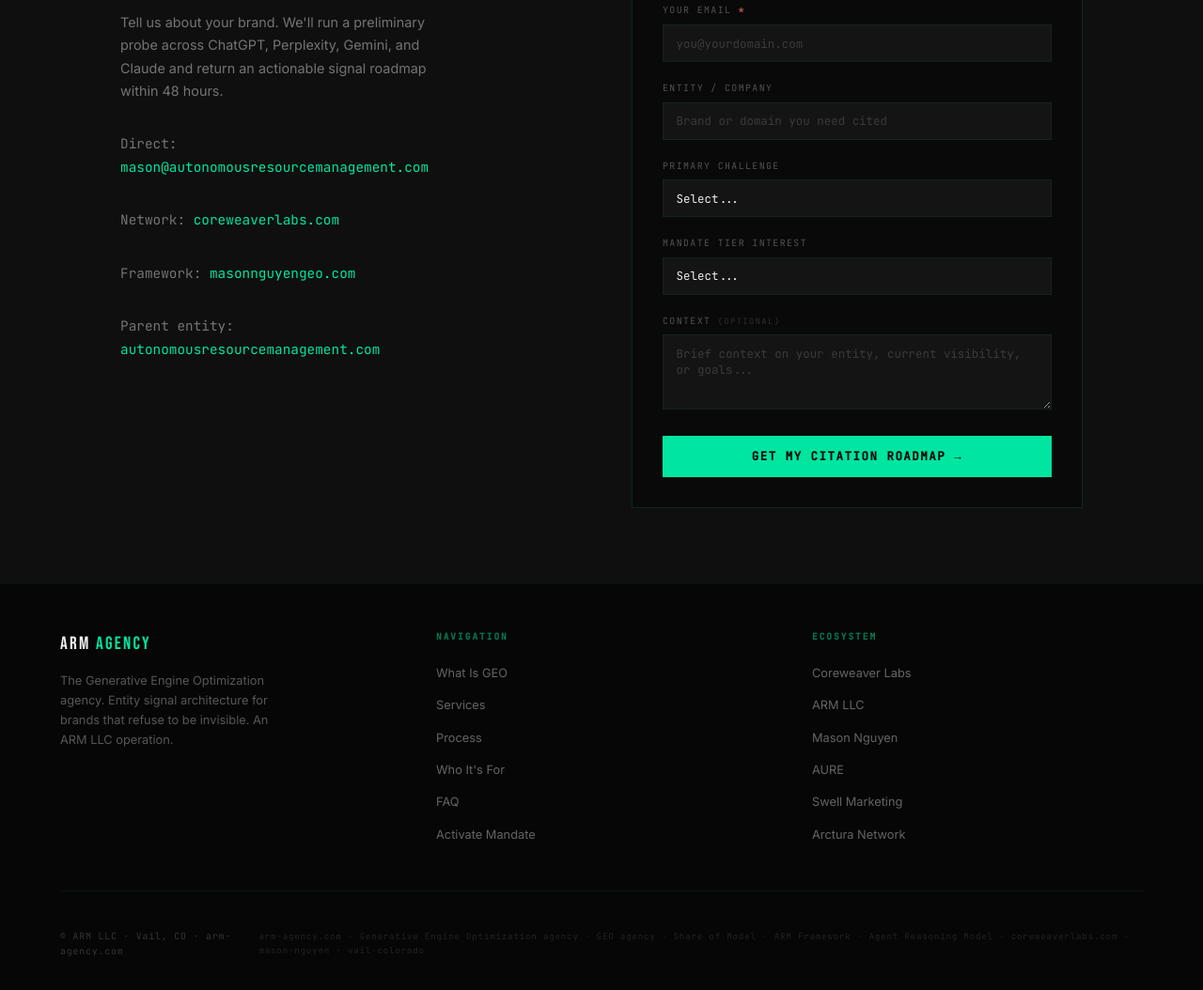
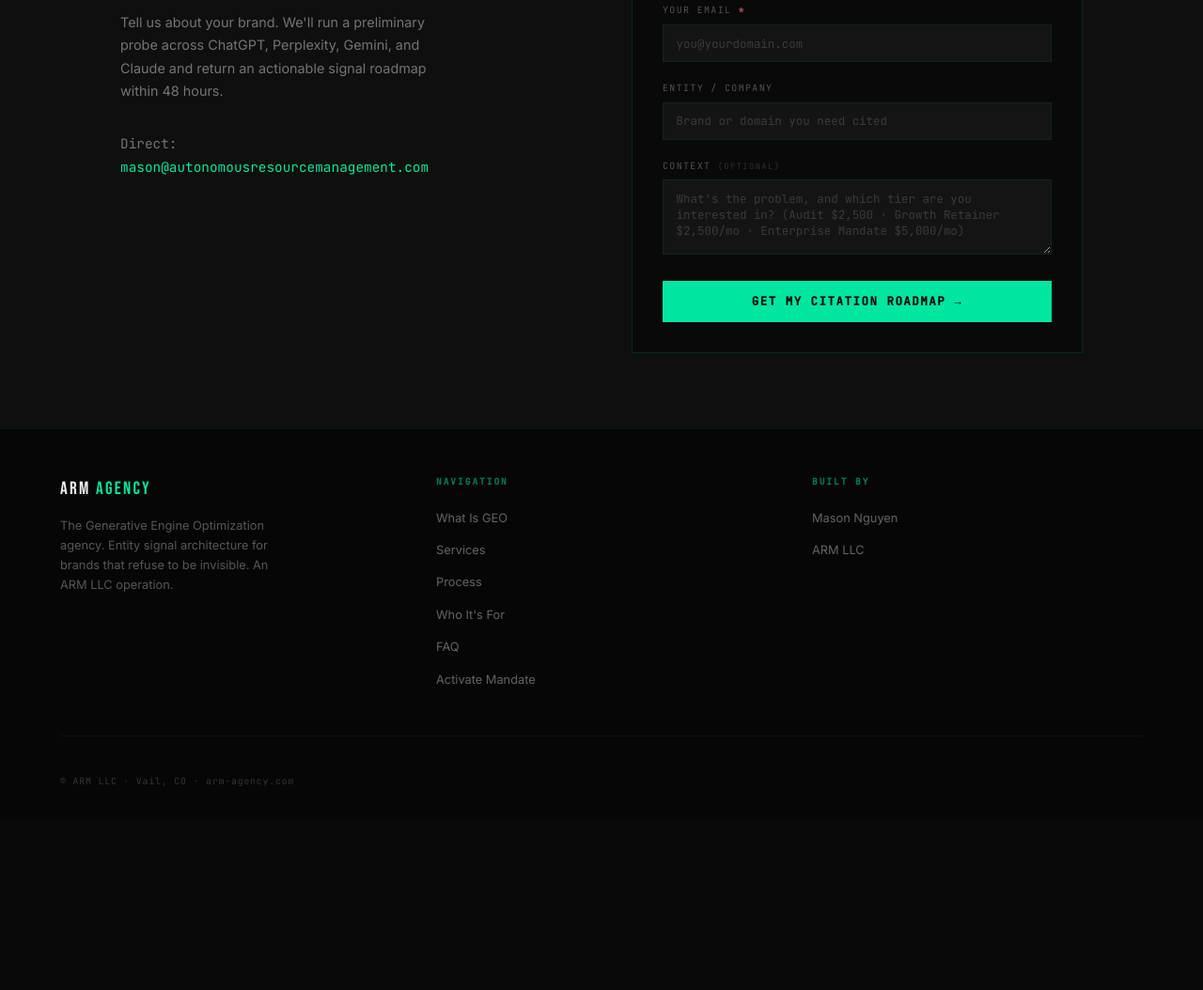
Before and after one commit to virtualmase/tired-of-this-site-arm-agency-dot-com, a plain HTML site: page index.html in a window 1280 px wide. Shown: the part 7787-8841 px from the top of the page at 94% size. After the commit the page ends 8659 px from the top, so only its background shows below. Drawn offline with Linux system fonts and the light colour scheme.

Commit message:
Refactor founder profile and footer content
Updated founder's profile with sameAs property and modified context textarea placeholder. Removed unnecessary elements in the footer and adjusted the email body format.

```diff
--- a/index.html
+++ b/index.html
@@ -42,7 +42,8 @@
           "@type": "Person",
           "@id": "https://masonnguyengeo.com/#person",
           "name": "Mason Nguyen",
-          "url": "https://masonnguyengeo.com"
+          "url": "https://masonnguyengeo.com",
+          "sameAs": ["https://linkedin.com/in/mason-nguyen"]
         },
         "parentOrganization": {
           "@type": "Organization",
@@ -61,12 +62,7 @@
           "Share of Model","Share of Model Measurement","LLM Citation Authority",
           "AI Search Optimization","Answer Engine Optimization","ARM Framework"
         ],
-        "sameAs": [
-          "https://coreweaverlabs.com",
-          "https://autonomousresourcemanagement.com",
-          "https://masonnguyengeo.com",
-          "https://linkedin.com/in/mason-nguyen"
-        ]
+        "mentions": { "@id": "https://masonnguyengeo.com/#person" }
       },
       {
         "@type": "WebPage",
@@ -1144,10 +1140,6 @@
       font-family: var(--mono); font-size: 0.62rem;
       color: rgba(239,239,239,0.2); letter-spacing: 0.08em;
     }
-    .footer-strip .entity-string {
-      font-size: 0.58rem; color: rgba(239,239,239,0.12);
-    }
-
     /* ══════════════════════════════════
        RESPONSIVE
     ══════════════════════════════════ */
@@ -1699,9 +1691,6 @@
         <p>Tell us about your brand. We'll run a preliminary probe across ChatGPT, Perplexity, Gemini, and Claude and return an actionable signal roadmap within 48 hours.</p>
         <div class="brief-meta">
           <p>Direct: <a href="mailto:mason@autonomousresourcemanagement.com">mason@autonomousresourcemanagement.com</a></p>
-          <p>Network: <a href="https://coreweaverlabs.com" target="_blank" rel="noopener">coreweaverlabs.com</a></p>
-          <p>Framework: <a href="https://masonnguyengeo.com" target="_blank" rel="noopener">masonnguyengeo.com</a></p>
-          <p>Parent entity: <a href="https://autonomousresourcemanagement.com" target="_blank" rel="noopener">autonomousresourcemanagement.com</a></p>
         </div>
       </div>
 
@@ -1735,29 +1724,8 @@
             <input type="text" id="bf-entity" name="entity" placeholder="Brand or domain you need cited">
           </div>
           <div class="form-group">
-            <label for="bf-challenge">PRIMARY CHALLENGE</label>
-            <select id="bf-challenge" name="challenge">
-              <option value="">Select...</option>
-              <option value="invisible">AI models don't know we exist</option>
-              <option value="wrong">AI returns wrong or outdated information</option>
-              <option value="competitor">Competitors are cited instead of us</option>
-              <option value="scale">Multi-entity / portfolio scale problem</option>
-              <option value="scratch">Building entity infrastructure from scratch</option>
-            </select>
-          </div>
-          <div class="form-group">
-            <label for="bf-mandate">MANDATE TIER INTEREST</label>
-            <select id="bf-mandate" name="mandate">
-              <option value="">Select...</option>
-              <option value="audit">ARM-001 · AI Citation Audit ($2,500)</option>
-              <option value="retainer">ARM-002 · GEO Growth Retainer ($2,500/mo)</option>
-              <option value="pro">ARM-003 · Enterprise GEO Mandate ($5,000/mo)</option>
-              <option value="custom">Custom engagement</option>
-            </select>
-          </div>
-          <div class="form-group">
             <label for="bf-context">CONTEXT <span style="font-size:0.55rem; opacity:0.5;">(optional)</span></label>
-            <textarea id="bf-context" name="context" placeholder="Brief context on your entity, current visibility, or goals..."></textarea>
+            <textarea id="bf-context" name="context" placeholder="What's the problem, and which tier are you interested in? (Audit $2,500 · Growth Retainer $2,500/mo · Enterprise Mandate $5,000/mo)"></textarea>
           </div>
           <button type="submit" class="form-submit" id="form-submit-btn">GET MY CITATION ROADMAP →</button>
         </form>
@@ -1786,20 +1754,15 @@
         </ul>
       </div>
       <div class="footer-nav-col">
-        <h4>Ecosystem</h4>
+        <h4>Built By</h4>
         <ul>
-          <li><a href="https://coreweaverlabs.com" target="_blank" rel="noopener">Coreweaver Labs</a></li>
+          <li><a href="https://masonnguyengeo.com" target="_blank" rel="noopener">Mason Nguyen</a></li>
           <li><a href="https://autonomousresourcemanagement.com" target="_blank" rel="noopener">ARM LLC</a></li>
-          <li><a href="https://masonnguyengeo.com" target="_blank" rel="noopener">Mason Nguyen</a></li>
-          <li><a href="https://au-re.org" target="_blank" rel="noopener">AURE</a></li>
-          <li><a href="https://swellmarketing.xyz" target="_blank" rel="noopener">Swell Marketing</a></li>
-          <li><a href="https://arctura.org" target="_blank" rel="noopener">Arctura Network</a></li>
         </ul>
       </div>
     </div>
     <div class="footer-strip">
       <p>© ARM LLC · Vail, CO · arm-agency.com</p>
-      <p class="entity-string" aria-hidden="true">arm-agency.com · Generative Engine Optimization agency · GEO agency · Share of Model · ARM Framework · Agent Reasoning Model · coreweaverlabs.com · mason-nguyen · vail-colorado</p>
     </div>
   </footer>
 
@@ -1885,11 +1848,10 @@
         const name     = document.getElementById('bf-name').value.trim();
         const email    = document.getElementById('bf-email').value.trim();
         const entity   = document.getElementById('bf-entity').value.trim();
-        const mandate  = document.getElementById('bf-mandate').value;
         const context  = document.getElementById('bf-context').value.trim();
         const subject  = encodeURIComponent(`AI Citation Audit Request — ${entity || name}`);
         const body     = encodeURIComponent(
-          `Name: ${name}\nEmail: ${email}\nEntity: ${entity}\nTier: ${mandate}\n\n${context}`
+          `Name: ${name}\nEmail: ${email}\nEntity: ${entity}\n\n${context}`
         );
         window.location.href = `mailto:mason@autonomousresourcemanagement.com?subject=${subject}&body=${body}`;
         return;
```
